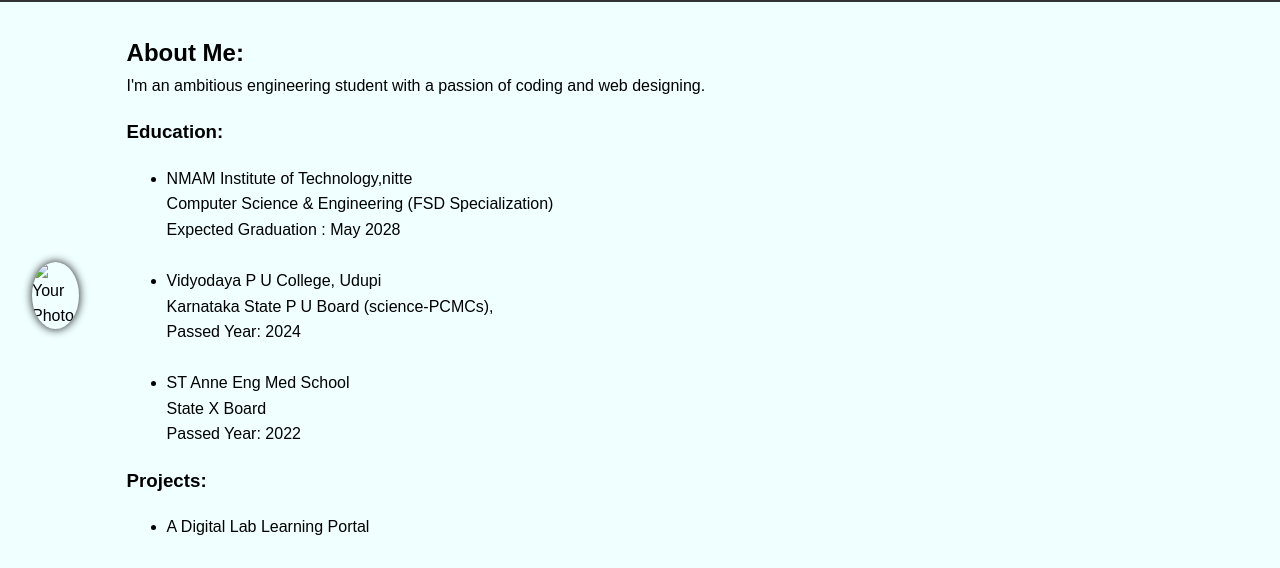
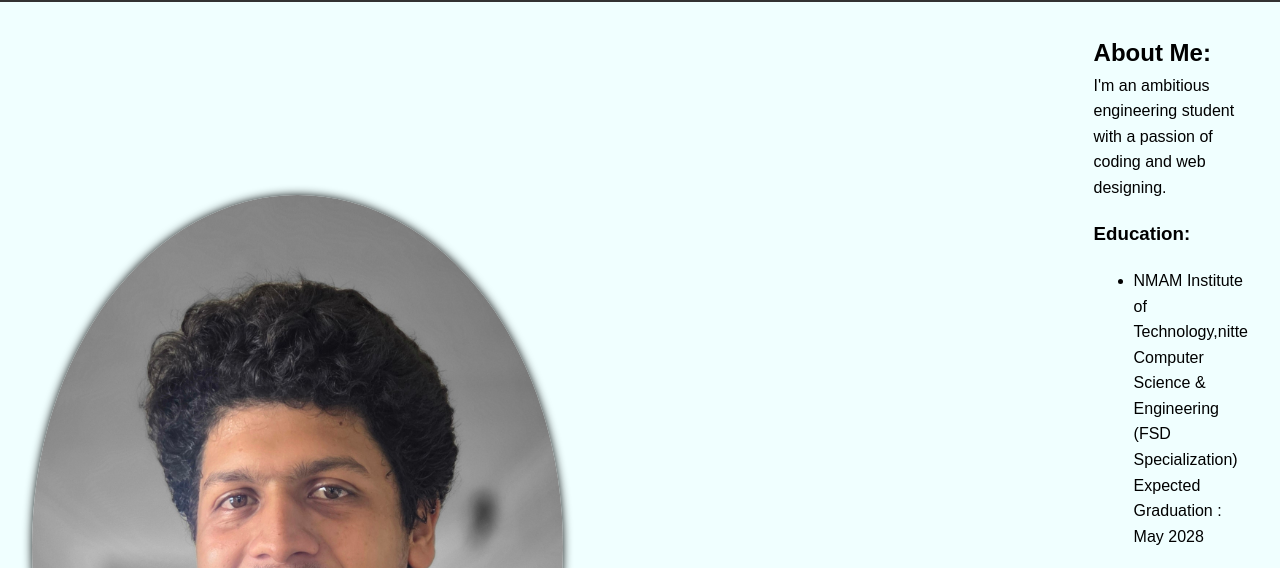
Before and after one commit to vinyas06/Portfloiii, a plain HTML site: page index.html in a window 1280 px wide. Shown: the part 81-649 px from the top of the page. Drawn offline with Linux system fonts and the light colour scheme.

Commit message:
Update index.html

```diff
--- a/index.html
+++ b/index.html
@@ -13,7 +13,7 @@
     <main>
         <section class="profile">
             <div class="photo">
-                <img src="" alt="Your Photo">
+                <img src="IMG_20250925_072818.jpg" alt="Your Photo">
             </div>
             <div class="bio">
                 <h2>About Me:</h2>
```
